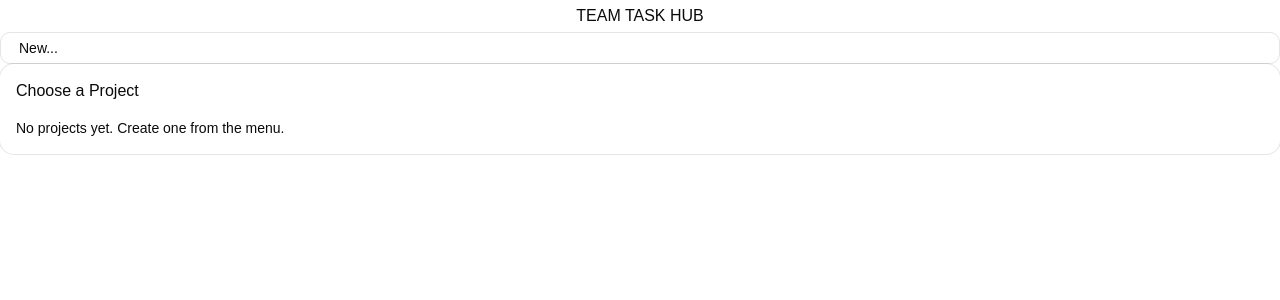
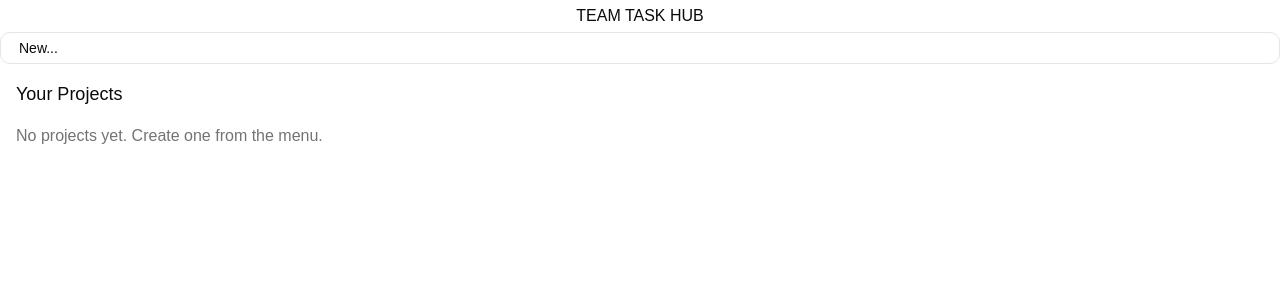
Before and after one commit to manarkisan/team-task-hub, a React (Vite) app: page / in a window 1280 px wide. Shown: the top 300 px of the page. Built offline with nearby package versions, Linux system fonts and the light colour scheme.

Commit message:
fixed New Task and multiple projects visible bugs.

```diff
--- a/src/App.tsx
+++ b/src/App.tsx
@@ -11,7 +11,7 @@ function App() {
     <BrowserRouter>
      <Layout >
       <Routes>
-        {/* <Route path="/" element={ children={undefined} }/> */}
+        <Route path="/" element={''}/>
       </Routes>
      </Layout>
      </BrowserRouter>
--- a/src/components/Board/Dashboard.tsx
+++ b/src/components/Board/Dashboard.tsx
@@ -1,18 +1,29 @@
-import { Card, CardContent, CardDescription, CardHeader } from "../ui/card";
+import { Card, CardHeader, CardTitle, CardDescription } from "../ui/card";
+import { useProjectStore } from "@/features/projects/store/projectStore";
+import type { Project } from "@/features/projects/types";
 
 export default function Dashboard() {
+  const projects = useProjectStore((state) => state.projects);
+  const setActiveProject = useProjectStore((state) => state.setActiveProject);
 
-    return(
-        <>
-        <Card>
+  return (
+    <div className="flex flex-col gap-4 p-4">
+      <h2 className="text-lg font-medium">Your Projects</h2>
+      {projects.length === 0 && <p className="text-muted-foreground">No projects yet. Create one from the menu.</p>}
+      <div className="flex flex-wrap gap-4">
+        {projects.map((project) => (
+          <Card
+            key={project.id}
+            className="cursor-pointer hover:ring-2 w-64"
+            onClick={() => setActiveProject(project.id)}
+          >
             <CardHeader>
-                {/* project name here */}
+              <CardTitle>{project.title}</CardTitle>
+              <CardDescription>{project.description}</CardDescription>
             </CardHeader>
-            <CardDescription>
-                {/* project description here */}
-            </CardDescription>
-            <CardContent></CardContent>
-        </Card>
-        </>
-    )
+          </Card>
+        ))}
+      </div>
+    </div>
+  );
 }
--- a/src/components/DialogWindows/DialogNewTask.tsx
+++ b/src/components/DialogWindows/DialogNewTask.tsx
@@ -18,35 +18,35 @@ type DialogNewTaskProps = {
   project: Project;
   open?: boolean;
   onOpenChange?: (open: boolean) => void;
-  initalData?: Task;
+  initialData?: Task;
 };
 
 export default function DialogNewTask({
   project,
   open,
   onOpenChange,
-  initalData,
+  initialData,
 }: DialogNewTaskProps) {
-
   const [internalOpen, setInternalOpen] = useState(false);
   const isOpen = open ?? internalOpen;
   const setIsOpen = onOpenChange ?? setInternalOpen;
+  const isControlled = open !== undefined;
+
   return (
-    <>
     <Dialog open={isOpen} onOpenChange={setIsOpen}>
+      {!isControlled && (
         <DialogTrigger asChild>
           <Button>New Task</Button>
         </DialogTrigger>
+      )}
       <DialogContent>
         <DialogHeader>
-            <DialogTitle>CREATE NEW TASK</DialogTitle>
-            <DialogDescription>Create a new task here.</DialogDescription>
+          <DialogTitle>{initialData ? 'Edit Task' : 'Create New Task'}</DialogTitle>
+          <DialogDescription>{initialData ? 'Edit your task.' : 'Create a new task here.'}</DialogDescription>
         </DialogHeader>
-          <TaskName onSuccess={() => setIsOpen(false)} project={project} initialData={initalData}/>
+        <TaskName onSuccess={() => setIsOpen(false)} project={project} initialData={initialData} />
       </DialogContent>
-
     </Dialog>
-    </>
   );
 }
 
@@ -62,7 +62,7 @@ export function TaskName({
    const addTask = useTaskStore((state) => state.addTask);
    const updateTask = useTaskStore((state) => state.updateTask)
   const [title, setTitle] = useState(initialData?.title ?? '');
-  const [description, setDescription] = useState(initialData?.title ?? '');
+  const [description, setDescription] = useState(initialData?.description ?? '');
   const [error, setError] = useState<string | null>(null);
 
   function handleSubmit() {
--- a/src/components/DropDowns/Navbar/Navbar.tsx
+++ b/src/components/DropDowns/Navbar/Navbar.tsx
@@ -1,4 +1,5 @@
 import DialogNewProject from "@/components/DialogWindows/DialogNewProject";
+import DialogNewTask from "@/components/DialogWindows/DialogNewTask";
 import {
   Menubar,
   MenubarContent,
@@ -9,6 +10,7 @@ import {
   MenubarShortcut,
   MenubarTrigger,
 } from "@/components/ui/menubar";
+import { useProjectStore } from "@/features/projects/store/projectStore";
 import { useState } from "react";
 
 
@@ -17,9 +19,14 @@ import { useState } from "react";
 export default function Navbar() {
 const [taskOpen, setTaskOpen] = useState(false);
 const [projectOpen, setProjectOpen] = useState(false);
+const setActiveProject = useProjectStore((state) => state.setActiveProject);
+const activeProjectId = useProjectStore((state) => state.activeProjectId);
+const projects = useProjectStore((state) => state.projects);
+const activeProject = projects.find((p) => p.id === activeProjectId);
 
   return (
      <><Menubar><DialogNewProject open={projectOpen} onOpenChange={setProjectOpen} />
+    <DialogNewTask open={taskOpen} onOpenChange={setTaskOpen} project={activeProject!} />
       <MenubarMenu>
         <MenubarTrigger>New...</MenubarTrigger>
         <MenubarContent>
@@ -28,10 +35,13 @@ const [projectOpen, setProjectOpen] = useState(false);
               New Project <MenubarShortcut>Ctrl N</MenubarShortcut>
             </MenubarItem>
 
-            <MenubarItem onSelect={() => setTaskOpen(true)}>New Task</MenubarItem>
+            <MenubarItem onSelect={() => activeProject && setTaskOpen(true)}
+  disabled={!activeProject}>New Task</MenubarItem>
             <MenubarItem
 
-              onSelect={() => console.log("Now choose a project!")}>
+              onSelect={() => setActiveProject(null)
+              // console.log("Now choose a project!")
+              }>
               Open Project...<MenubarShortcut>Ctrl O</MenubarShortcut>
             </MenubarItem>
           </MenubarGroup>
--- a/src/components/ProjectArea/ProjectsArea.tsx
+++ b/src/components/ProjectArea/ProjectsArea.tsx
@@ -11,6 +11,7 @@ import DialogNewTask from "../DialogWindows/DialogNewTask";
 import type { Project } from "@/features/projects/types";
 import { useProjectStore } from "@/features/projects/store/projectStore";
 import { Button } from "../ui/button";
+import Dashboard from "../Board/Dashboard";
 
 export type ProjectBoard = {
   title: string;
@@ -30,15 +31,7 @@ const activeProject = projects.find((p) => p.id === activeProjectId);
 
 if (!activeProject) {
   return (
-    <Card>
-      <CardHeader><CardTitle>Choose a Project</CardTitle></CardHeader>
-      <CardContent>
-        {projects.length === 0 && <p>No projects yet. Create one from the menu.</p>}
-        {projects.map((p) => (
-          <button key={p.id} onClick={() => setActiveProject(p.id)}>{p.title}</button>
-        ))}
-      </CardContent>
-    </Card>
+  <Dashboard/>
   );
 }
 
@@ -46,20 +39,14 @@ if (!activeProject) {
   <Card>
     <CardHeader>
       <CardTitle>{activeProject.title}</CardTitle>
-        <CardDescription>sdfasdf</CardDescription>
+      <CardDescription>{activeProject.description}</CardDescription>
       <CardAction>
-
+        <DialogNewTask project={activeProject} />
+        <Button onClick={() => removeProject(activeProject.id)}>Delete Project</Button>
       </CardAction>
     </CardHeader>
     <CardContent>
-        {projects.map((project) => (
-          <div key={project.id}>
-            <h3>{project.title}</h3>
-             <DialogNewTask project={project} />
-             <Button onClick={() => removeProject(project.id)}>Delete Project</Button>
       <Board project={activeProject} />
-          </div>
-        ))}
     </CardContent>
   </Card>
 );
--- a/src/components/SingleTasks/SingleTask.tsx
+++ b/src/components/SingleTasks/SingleTask.tsx
@@ -28,7 +28,7 @@ export default function SingleTask({ task }: { task: Task }) {
           project={project}
           open={editOpen}
           onOpenChange={setEditOpen}
-          initalData={task}
+          initialData={task}
         />
       )}
 
--- a/src/features/projects/store/projectStore.ts
+++ b/src/features/projects/store/projectStore.ts
@@ -14,7 +14,7 @@ interface ProjectState {
   setActiveProject: (id: string | null) => void;
 }
 
-export const useProjectStore = create<ProjectState>((set, get) => ({
+export const useProjectStore = create<ProjectState>((set) => ({
   projects: initialProjects,
   activeProjectId: null,
   addProject: (project) =>
```
Lines whose indentation alone changed are shown as unchanged.
